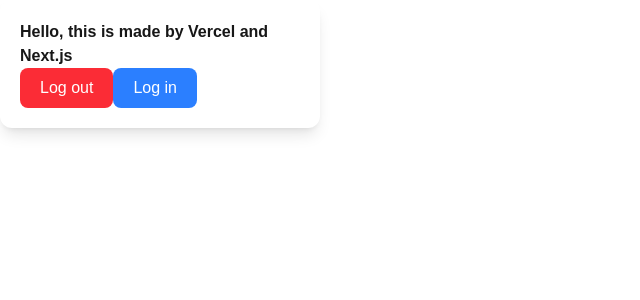
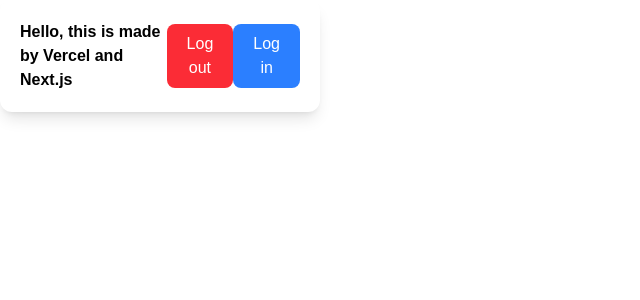
Before and after one commit to Afwanizzulfadhoil/project-nextjs, a Next.js app: page / in a window 1280 px wide. Shown: the top 300 px of the page, without its empty margins (0-640 px from the left). Built offline with nearby package versions, Linux system fonts and the light colour scheme.

Commit message:
fit: menambah box

```diff
--- a/app/page.tsx
+++ b/app/page.tsx
@@ -1,8 +1,8 @@
 export default function Home() {
   return (
-    <div className="w-80 p-5 bg-white rounded-xl shadow-lg">
-      <h1 className="font-semibold ">Hello, this is made by Vercel and Next.js</h1>
-      <button className="bg-red-500 text-white px-5 py-2 rounded-lg">Log out</button>
+    <div className="flex items-center justify-center w-80 p-5 bg-white rounded-xl shadow-lg">
+      <h1 className="font-semibold text-black">Hello, this is made by Vercel and Next.js</h1>
+      <button className="bg-red-500 text-white px-5 py-2 rounded-lg p-5">Log out</button>
       <button className="bg-blue-500 text-white px-5 py-2 rounded-lg">Log in</button>
     </div>
   );
```
